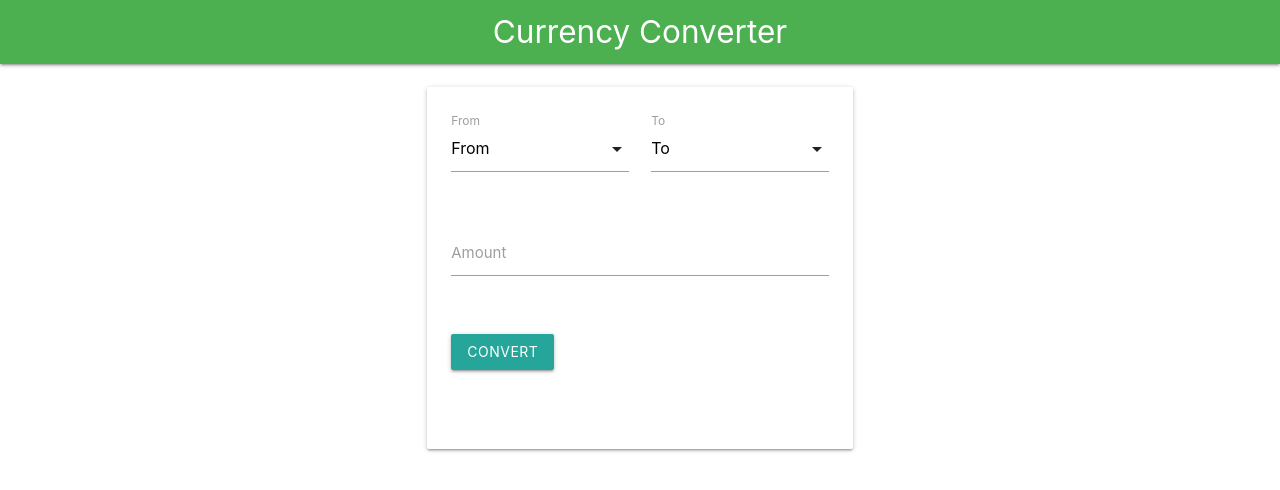
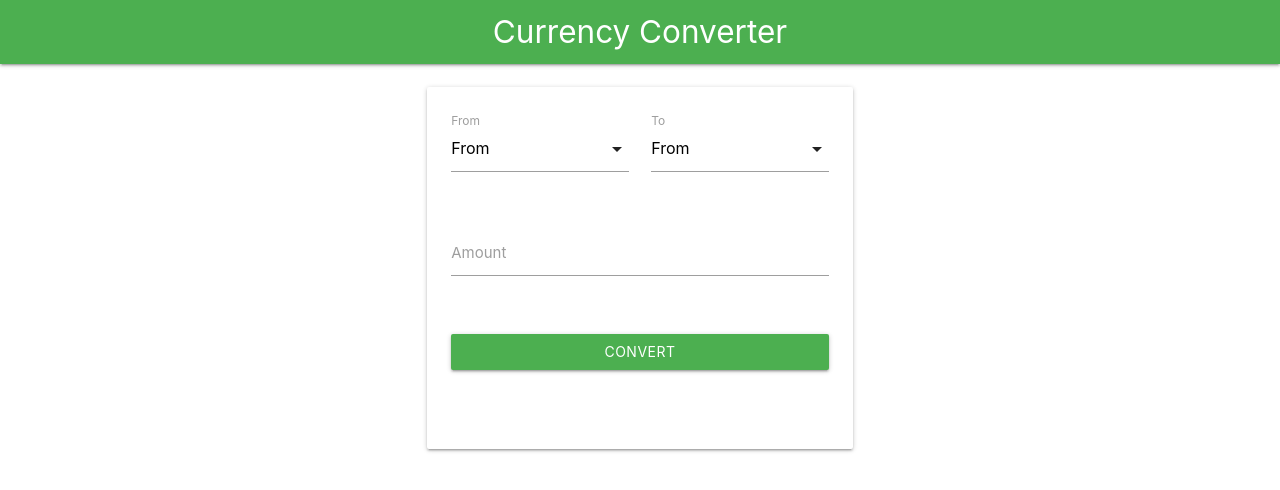
Before and after one commit to JusticeAmpofo/currency-converter, a React (Create React App) app: page / in a window 1280 px wide. Shown: the top 490 px of the page. Built offline with nearby package versions, Linux system fonts and the light colour scheme.

Commit message:
loader and options component

```diff
--- a/src/App.css
+++ b/src/App.css
@@ -1,3 +1,8 @@
+.btn-extend {
+    display: block;
+    width: 100%;
+}
+
 /* Navbar */
 @media only screen and (max-width: 500px) {
     .nav-bar {
--- a/src/App.js
+++ b/src/App.js
@@ -1,6 +1,6 @@
 import React, {Fragment, useEffect} from 'react';
 import Navbar from './components/layout/Navbar';
-import CurrencyForm from './components/layout/CurrencyForm';
+import CurrencyForm from './components/currencyForm/CurrencyForm';
 
 import 'materialize-css/dist/css/materialize.min.css';
 import M from 'materialize-css/dist/js/materialize.min.js';
--- a/src/components/layout/CurrencyForm.js
+++ b/src/components/currencyForm/CurrencyForm.js
@@ -1,4 +1,5 @@
-import React from 'react'
+import React from 'react';
+import Options from './Options';
 
 const CurrencyForm = () => {
     return (
@@ -11,19 +12,13 @@ const CurrencyForm = () => {
                                 <div className="row">
                                     <div className="input-field col s12 m6">
                                         <select>
-                                            <option value="" disabled selected>From</option>
-                                            <option value="1">Option 1</option>
-                                            <option value="2">Option 2</option>
-                                            <option value="3">Option 3</option>
+                                            <Options/>
                                         </select>
                                         <label>From</label>
                                     </div>
                                     <div className="input-field col s12 m6">
                                         <select>
-                                            <option value="" disabled selected>To</option>
-                                            <option value="1">Option 1</option>
-                                            <option value="2">Option 2</option>
-                                            <option value="3">Option 3</option>
+                                            <Options/>
                                         </select>
                                         <label>To</label>
                                     </div>
@@ -36,7 +31,7 @@ const CurrencyForm = () => {
                                 </div>
                                 <div className="row">
                                     <div className="input-field col s12">
-                                        <button class="btn waves-effect waves-light" type="submit">
+                                        <button class="btn btn-extend waves-effect waves-light green" type="submit">
                                             Convert
                                         </button>
                                     </div>
--- /dev/null
+++ b/src/components/currencyForm/Options.js
@@ -0,0 +1,14 @@
+import React, {Fragment} from 'react';
+
+const Options = () => {
+    return (
+        <Fragment>
+            <option value="" disabled selected>From</option>
+            <option value="1">Option 1</option>
+            <option value="2">Option 2</option>
+            <option value="3">Option 3</option>
+        </Fragment>
+    )
+}
+
+export default Options
```
Also changed, not shown: src/components/layout/Loader.js (added, +13 -0 lines).
